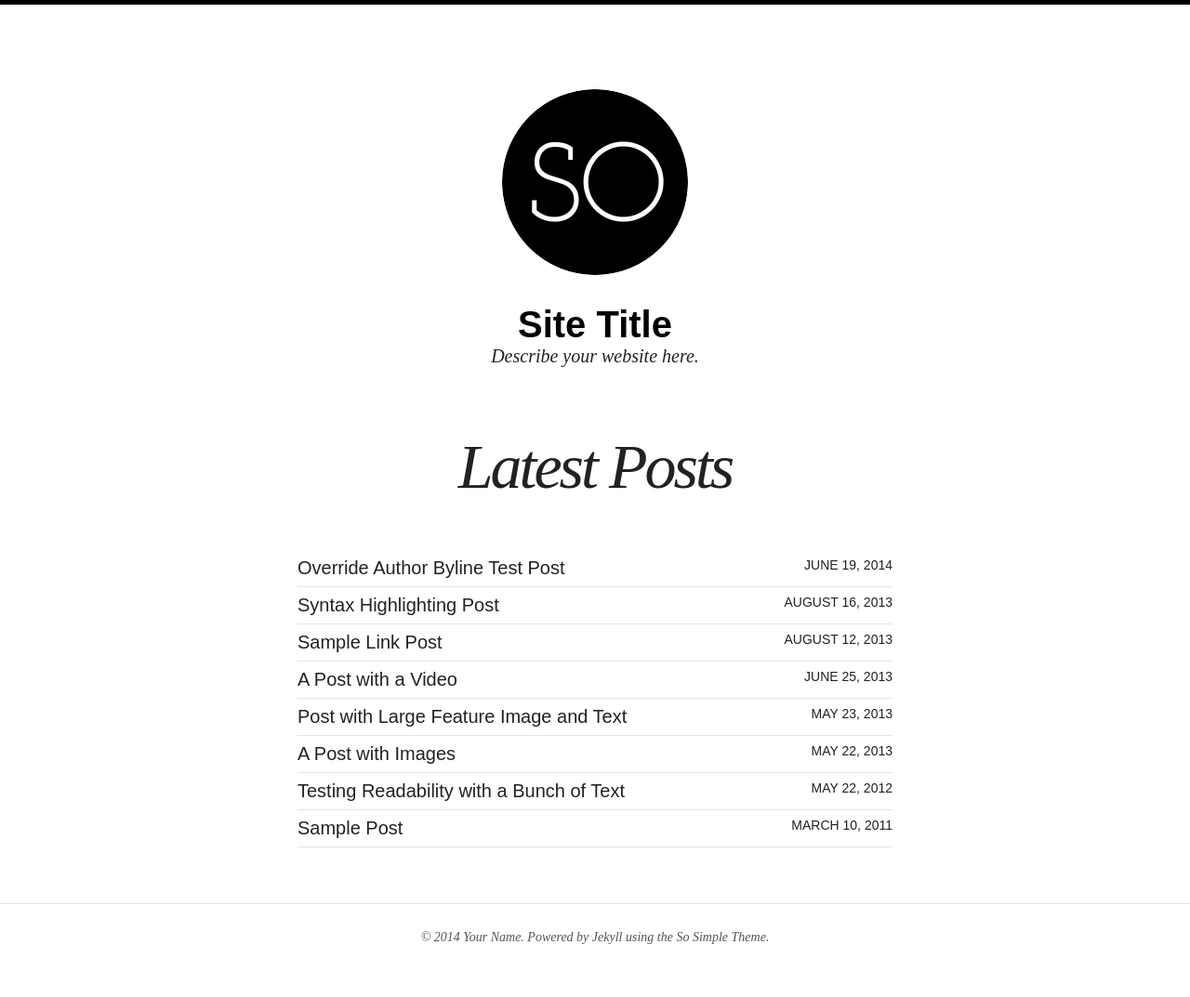
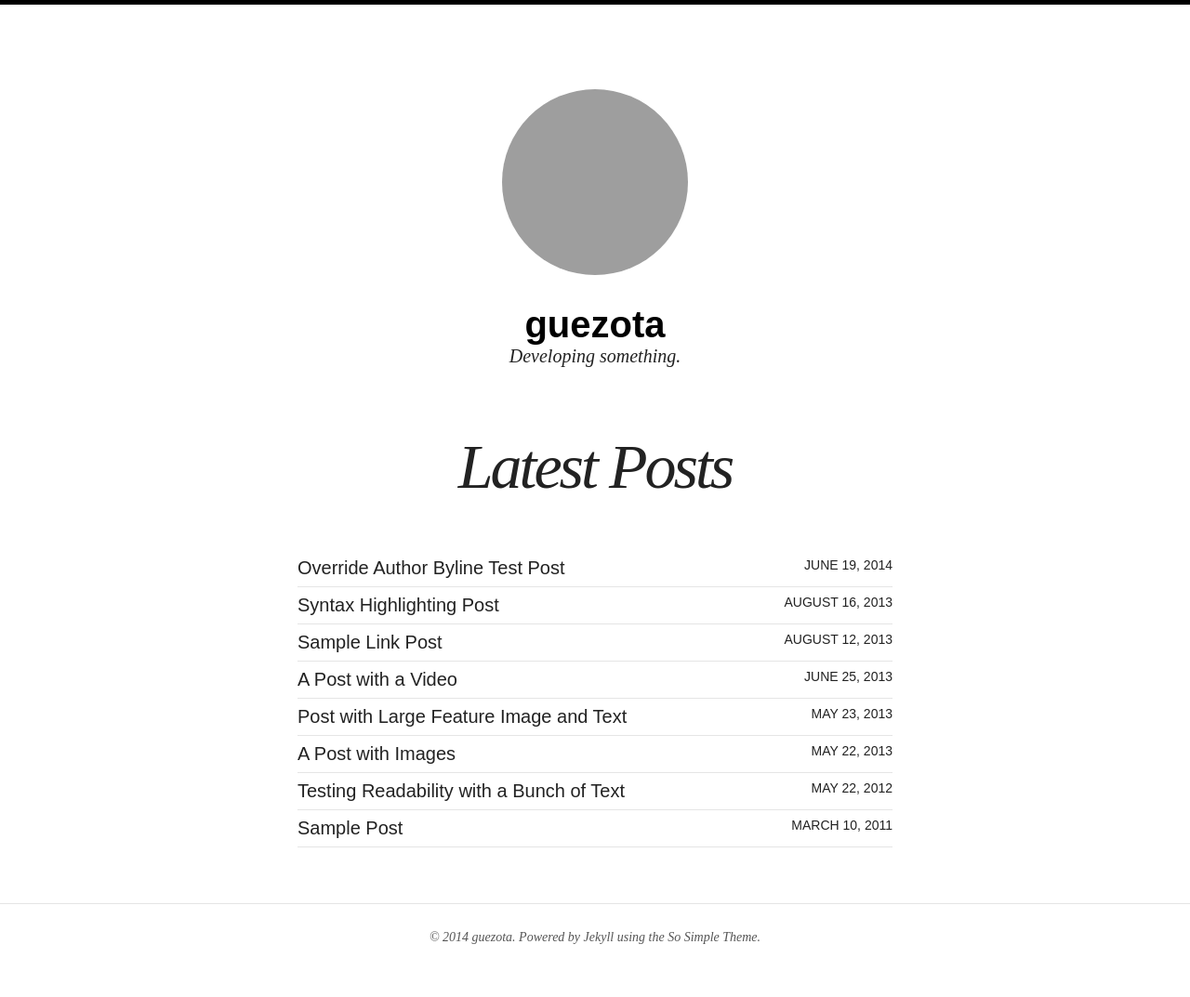
Before and after one commit to guezota/guezota.github.io, a Jekyll site: the page built from index.html, in a window 1280 px wide. Shown: the whole page at 93% size. Built offline with Jekyll 4.4.1, drawn with Linux system fonts in a browser that asks for light colours; nearby versions of some CDN libraries; grey boxes are pictures that could not be loaded.

Commit message:
Updated _config.yml and updated images

```diff
--- a/_config.yml
+++ b/_config.yml
@@ -1,6 +1,6 @@
-title:            Site Title
-description:      Describe your website here.
-logo:             site-logo.png
+title:            guezota
+description:      Developing something.
+logo:             guezota-site-logo.png
 disqus_shortname:
 search:           true
 # Change url to your domain. Leave localhost server or blank when working locally.
@@ -9,9 +9,9 @@ search:           true
 
 # Owner/author information
 owner:
-  name:           Your Name
-  avatar:         bio-photo.jpg
-  email:          you@email.com
+  name:           guezota
+  avatar:         guezota-bio-photo.jpg
+  email:          guezota@guezota.com
   # Social networking links used in footer. Update and remove as you like.
   twitter:
   facebook:
@@ -39,8 +39,8 @@ links:
     url: /articles/
   - title: Theme Setup
     url: /theme-setup/
-  - title: Made Mistakes
-    url: http://mademistakes.com
+  - title: maiquemadeira
+    url: http://maiquemadeira.com
     external: true
 
 # http://en.wikipedia.org/wiki/List_of_tz_database_time_zones
```
Also changed, not shown: images/guezota-bio-photo.jpg (added), images/guezota-site-logo.jpg (added), images/guezotaBig.jpg (added).
